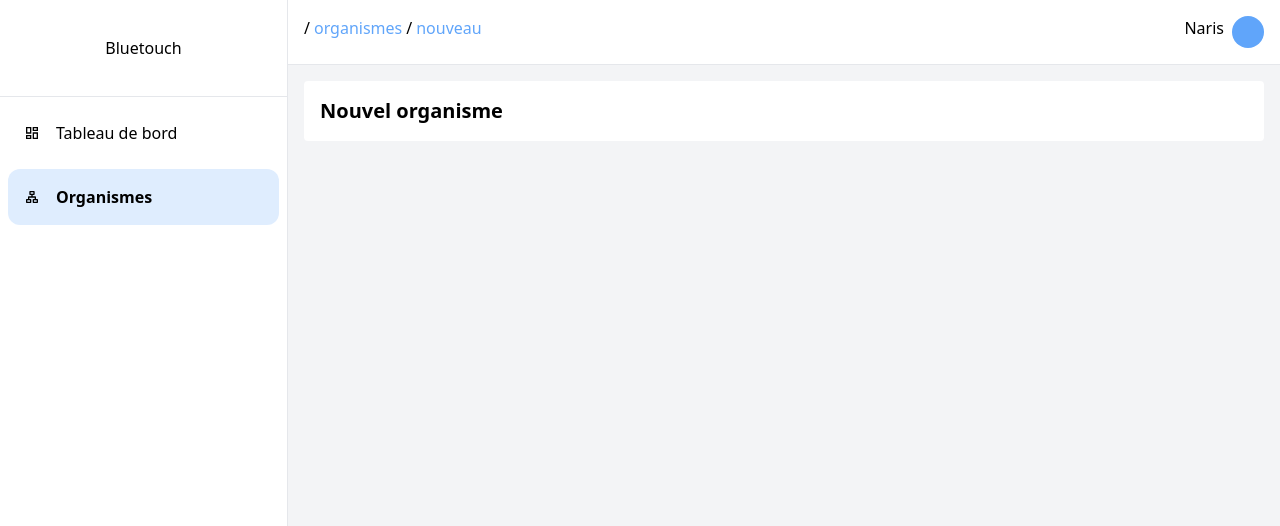
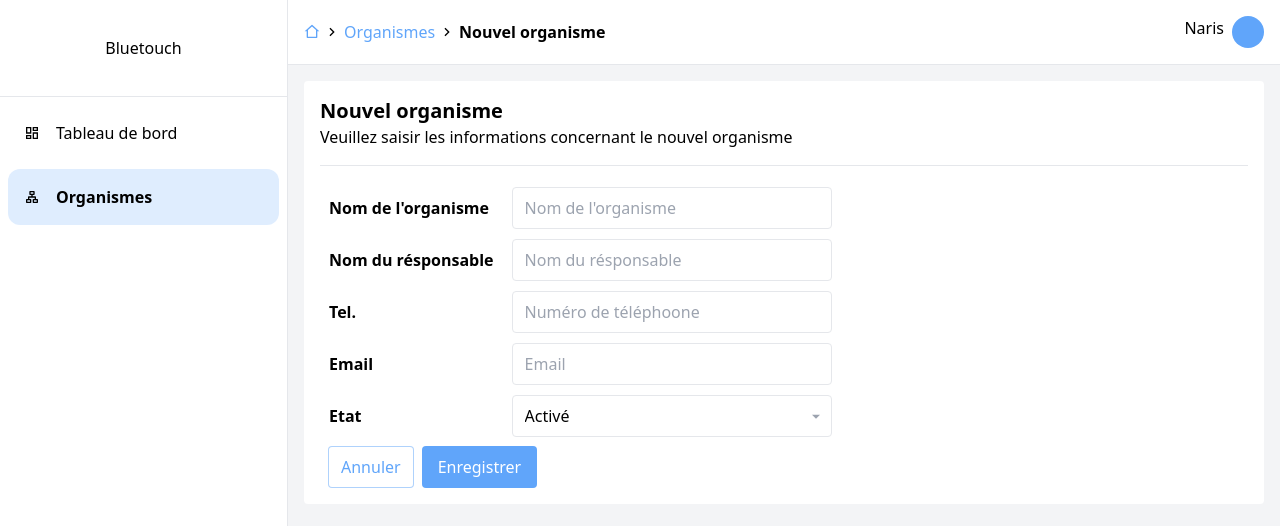
Before and after one commit to narisraz/bluetouch, a Next.js app: page /admin/organismes/nouveau in a window 1280 px wide. Shown: the top 526 px of the page. Built offline with nearby package versions, Linux system fonts and the light colour scheme.

Commit message:
Create nouvel organisme page

```diff
--- a/app/admin/layout.tsx
+++ b/app/admin/layout.tsx
@@ -1,4 +1,6 @@
+import Link from "@/components/link";
 import Menu from "@/components/menu";
+import { RiArrowRightSLine, RiHome2Line } from "react-icons/ri";
 
 export default function AdminLayput({
   children,
@@ -15,9 +17,14 @@ export default function AdminLayput({
       </div>
       <div className="flex-1 bg-background">
         <div className="flex p-4 bg-surface border-b justify-between">
-          <div className="flex gap-1">
-            /<div className="text-primary cursor-pointer">organismes</div>/
-            <div className="text-primary cursor-pointer">nouveau</div>
+          <div className="flex gap-1 items-center">
+            <Link href="/admin">
+              <RiHome2Line />
+            </Link>
+            <RiArrowRightSLine />
+            <Link href="/admin/organismes">Organismes</Link>
+            <RiArrowRightSLine />
+            <div className="font-semibold">Nouvel organisme</div>
           </div>
 
           <div className="flex">
--- a/app/admin/organismes/nouveau/page.tsx
+++ b/app/admin/organismes/nouveau/page.tsx
@@ -1,7 +1,93 @@
+"use client";
+
+import ButtonContained from "@/components/button-contained";
+import ButtonOutlined from "@/components/button-outlined";
+import Input from "@/components/input";
+import Select, { Option } from "@/components/select";
+import Etat from "@/domain/entities/Etat";
+import Link from "next/link";
+import { useState } from "react";
+
 export default function Nouveau() {
+  const options: Option[] = Object.values(Etat).map((etat, index, etats) => ({
+    key: index.toString(),
+    label: etats[index],
+    value: index.toString(),
+  }));
+  const [selectedEtat, setSelectedEtat] = useState("0");
   return (
     <div className="flex-1 p-4 bg-surface rounded">
-      <div className="text-xl font-semibold">Nouvel organisme</div>
+      <div className="border-b pb-4">
+        <div className="text-xl font-semibold">Nouvel organisme</div>
+        <div>
+          Veuillez saisir les informations concernant le nouvel organisme
+        </div>
+      </div>
+
+      <table className="mt-3 table-auto border-spacing-2 border-separate">
+        <tbody>
+          <tr>
+            <td className="font-semibold">Nom de l'organisme</td>
+            <td>
+              <Input
+                name="nom"
+                placeholder="Nom de l'organisme"
+                type="text"
+                className="w-80"
+              />
+            </td>
+          </tr>
+          <tr>
+            <td className="font-semibold">Nom du résponsable</td>
+            <td>
+              <Input
+                name="responsable"
+                placeholder="Nom du résponsable"
+                type="text"
+                className="w-80"
+              />
+            </td>
+          </tr>
+          <tr>
+            <td className="font-semibold">Tel.</td>
+            <td>
+              <Input
+                name="tel"
+                placeholder="Numéro de téléphoone"
+                type="text"
+                className="w-80"
+              />
+            </td>
+          </tr>
+          <tr>
+            <td className="font-semibold">Email</td>
+            <td>
+              <Input
+                name="email"
+                placeholder="Email"
+                type="text"
+                className="w-80"
+              />
+            </td>
+          </tr>
+          <tr>
+            <td className="font-semibold">Etat</td>
+            <td>
+              <Select
+                options={options}
+                selected={selectedEtat}
+                onChange={setSelectedEtat}
+              />
+            </td>
+          </tr>
+        </tbody>
+      </table>
+      <div className="flex gap-2">
+        <Link href={"/admin/organismes"}>
+          <ButtonOutlined>Annuler</ButtonOutlined>
+        </Link>
+        <ButtonContained>Enregistrer</ButtonContained>
+      </div>
     </div>
   );
 }
--- a/package.json
+++ b/package.json
@@ -7,6 +7,7 @@
     "test": "vitest"
   },
   "dependencies": {
+    "@headlessui/react": "^1.7.4",
     "eslint-config-next": "^13.0.3",
     "next": "^13.0.3",
     "react": "^18.2.0",
```
Also changed, not shown: 2 other files (tests, documents, lock files or other folders).
